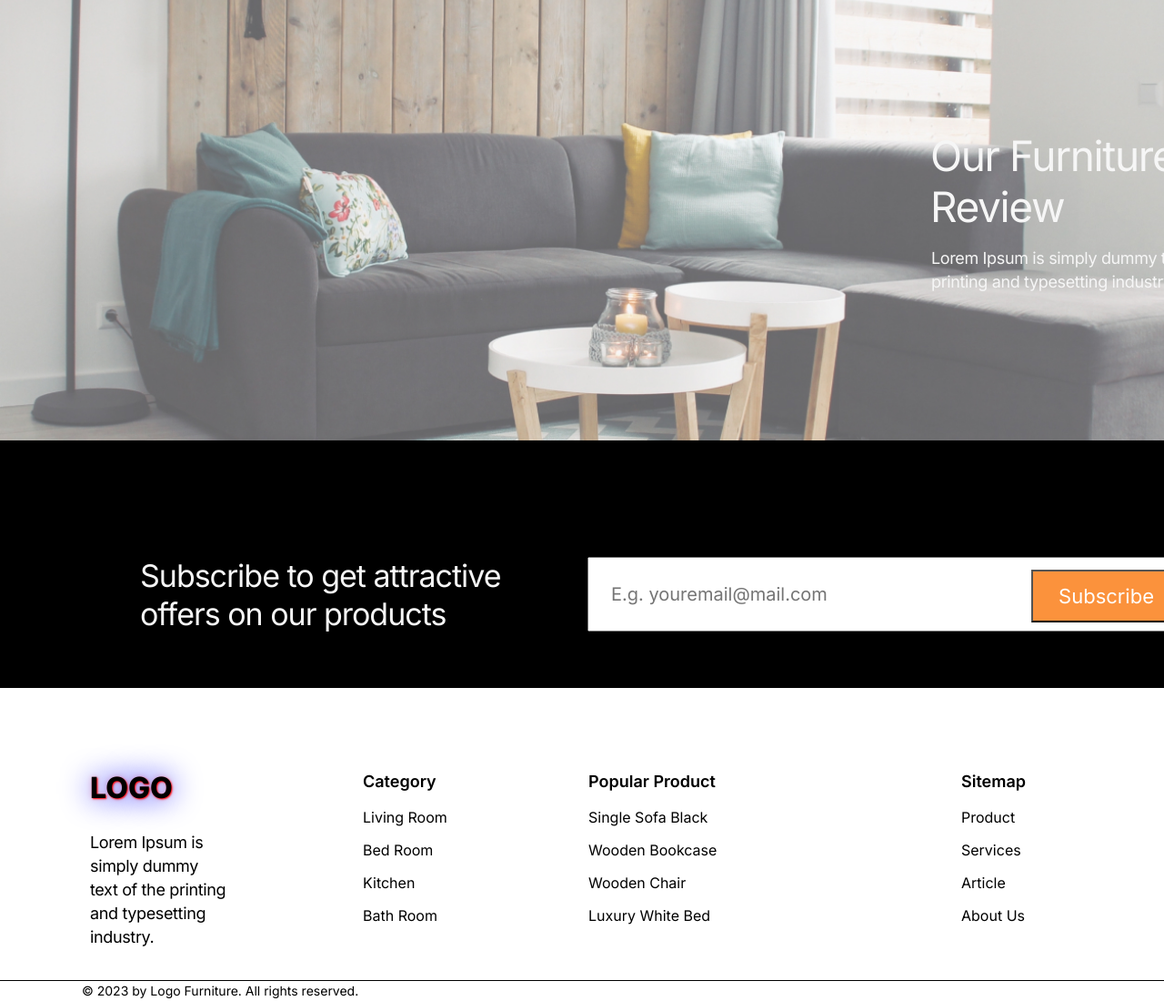
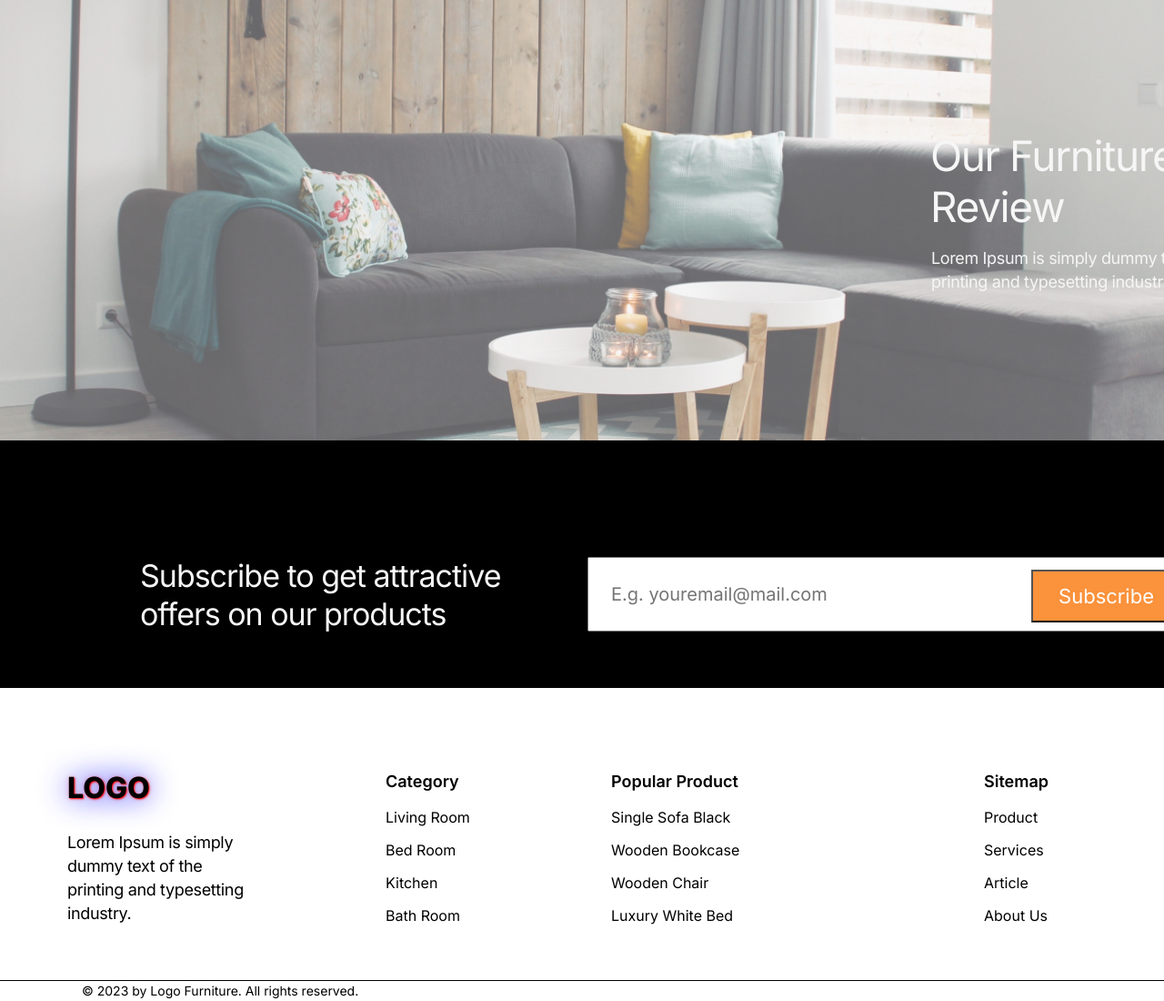
Before and after one commit to Dimas00319/my_site, a plain HTML site: page index.html in a window 1280 px wide. Shown: the part 6266-7366 px from the top of the page at 91% size. Drawn offline with Linux system fonts and the light colour scheme.

Commit message:
new project

```diff
--- a/style/style.css
+++ b/style/style.css
@@ -766,7 +766,7 @@ header {
 
 .footer {
   display: grid;
-  grid-template-columns: 150px 98px 260px 75px 85px;
+  grid-template-columns: 200px 98px 260px 75px 85px;
   justify-content: center;
   gap: 150px;
   padding: 80px 96px;
```
